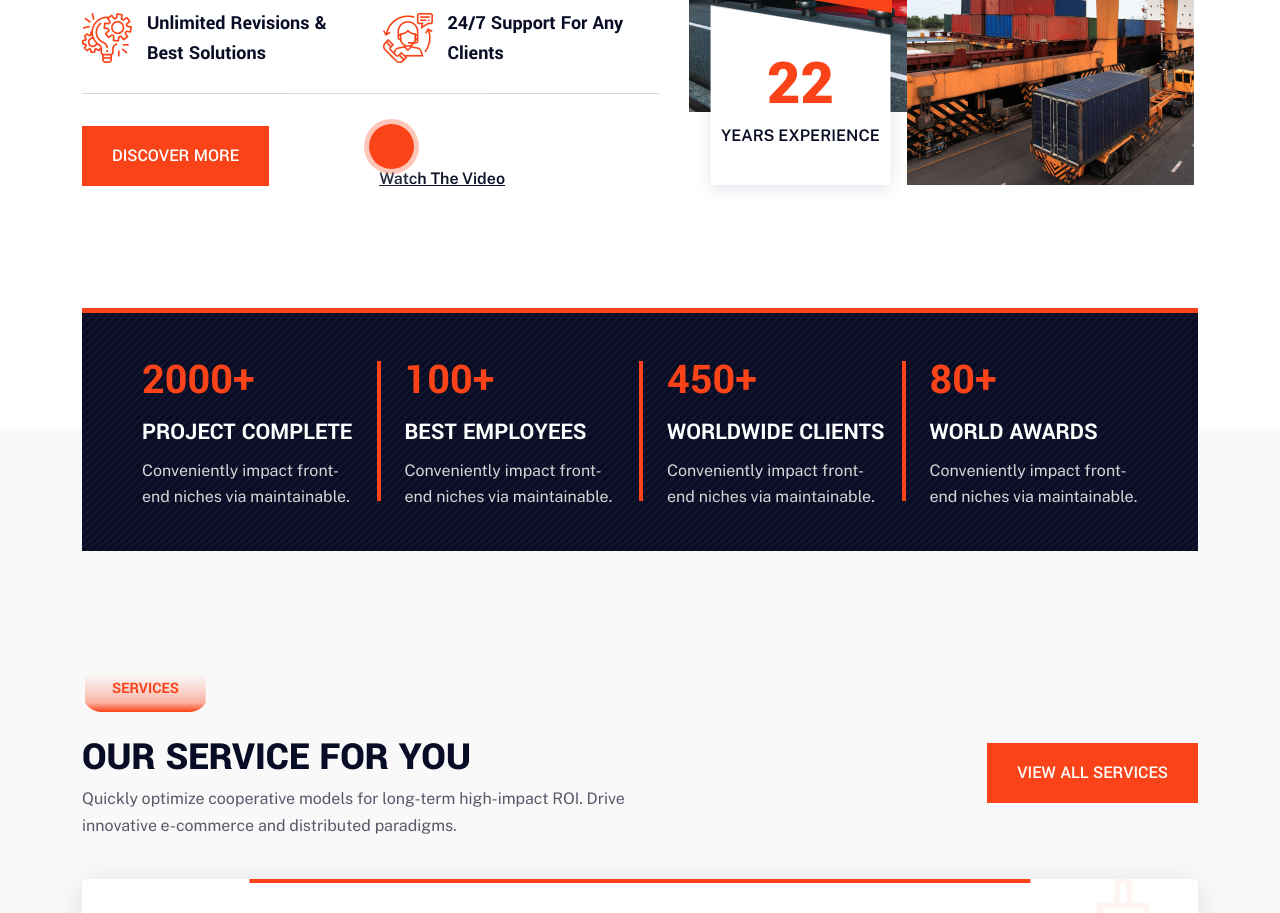
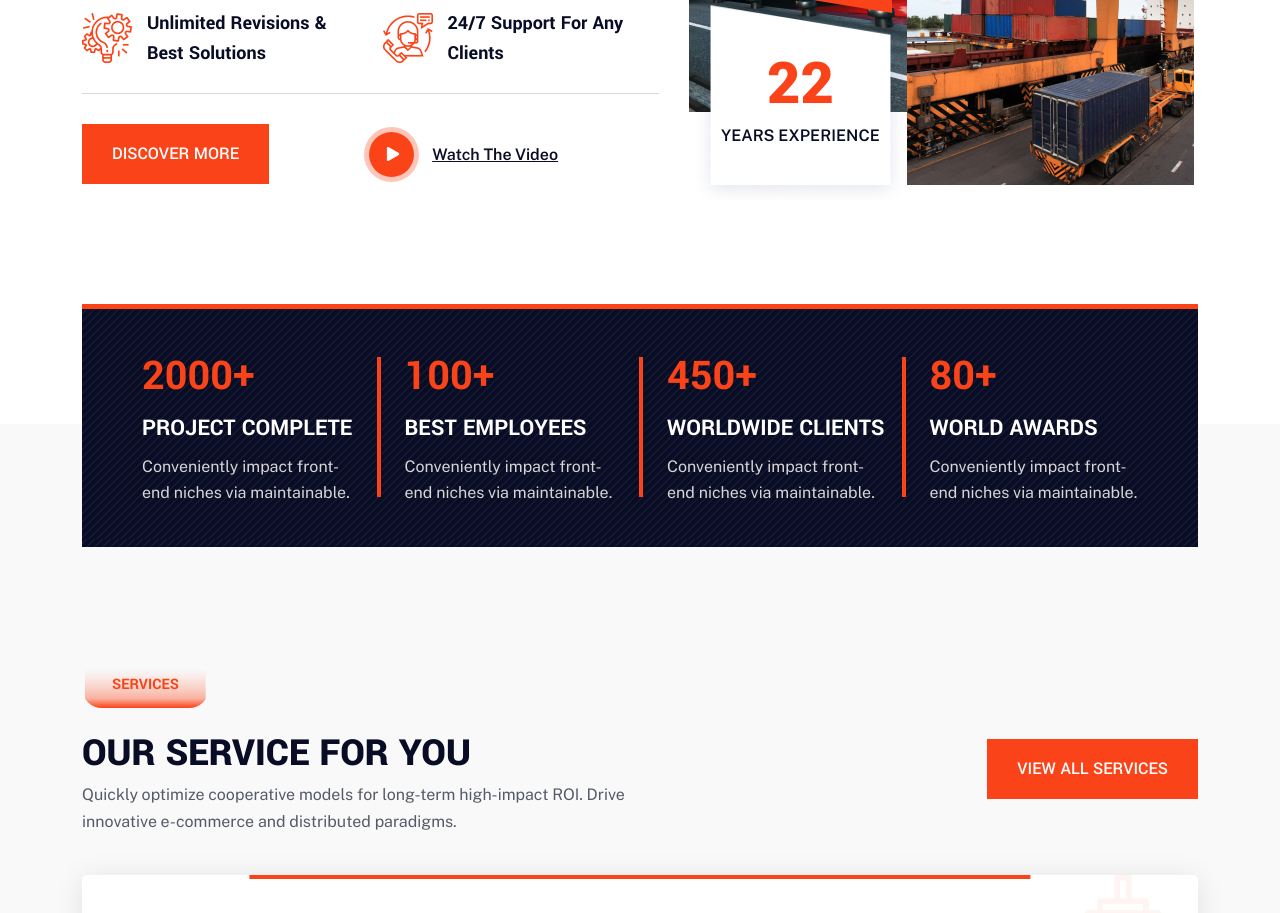
Before and after one commit to amitbd599/Transpro, a React (Create React App) app: page /index-2 in a window 1280 px wide. Shown: the part 1520-2433 px from the top of the page. Built offline with nearby package versions, Linux system fonts and the light colour scheme.

Commit message:
About Two add

```diff
--- a/src/components/AboutTwo.js
+++ b/src/components/AboutTwo.js
@@ -1,4 +1,5 @@
 import React from "react";
+import { FaPlay } from "react-icons/fa";
 
 const AboutTwo = () => {
   return (
@@ -73,13 +74,13 @@ const AboutTwo = () => {
                       <a className='btn btn-base' href='about.html'>
                         DISCOVER MORE
                       </a>
-                      <div className='video-wrap'>
+                      <div className='video-wrap d-flex align-items-center gap-2'>
                         <a
                           className='video-play-btn'
                           href='https://www.youtube.com/embed/Wimkqo8gDZ0'
                           data-effect='mfp-zoom-in'
                         >
-                          <i className='fa fa-play' />
+                          <FaPlay />
                         </a>
                         <span>Watch The Video</span>
                       </div>
```
